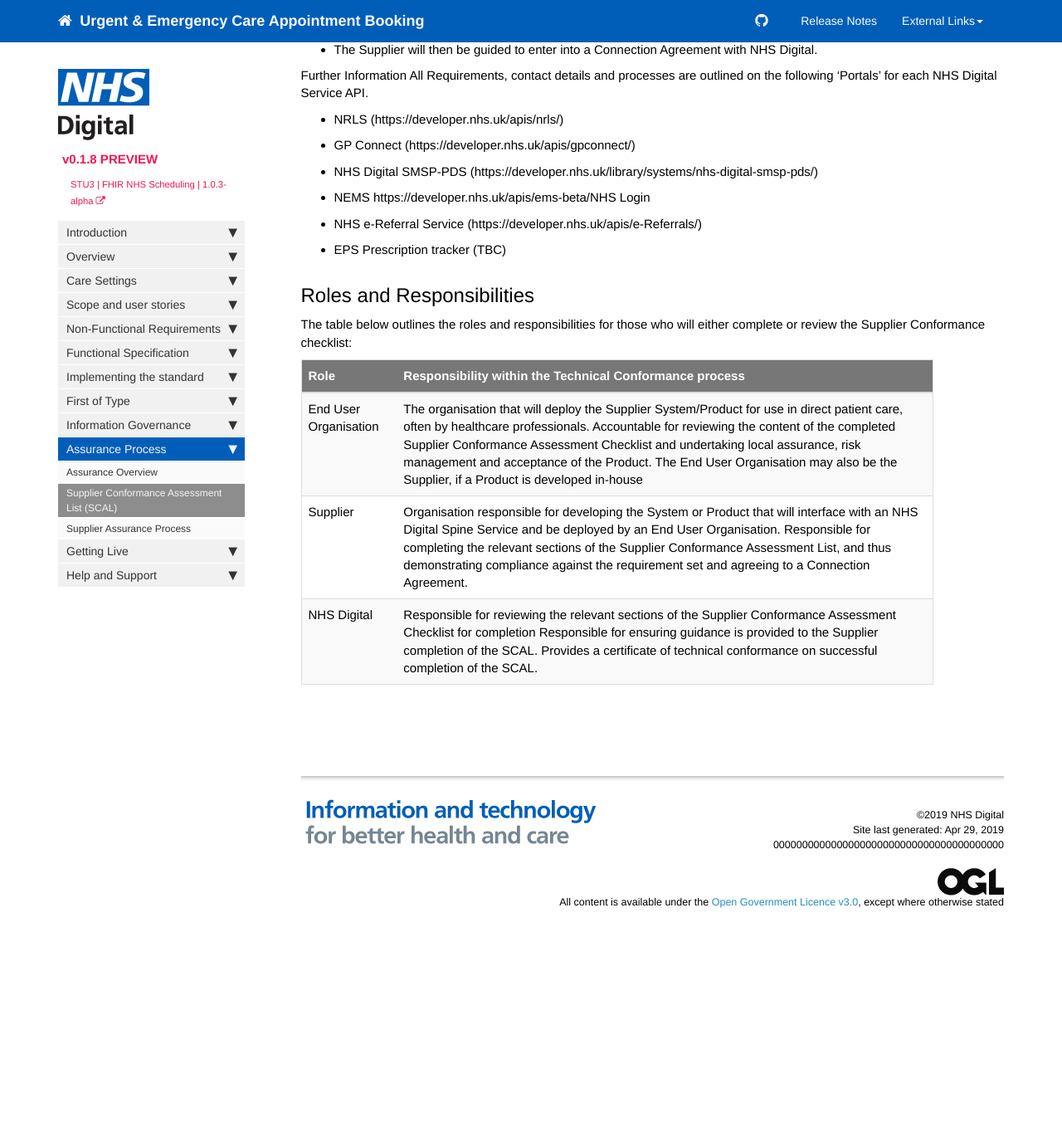
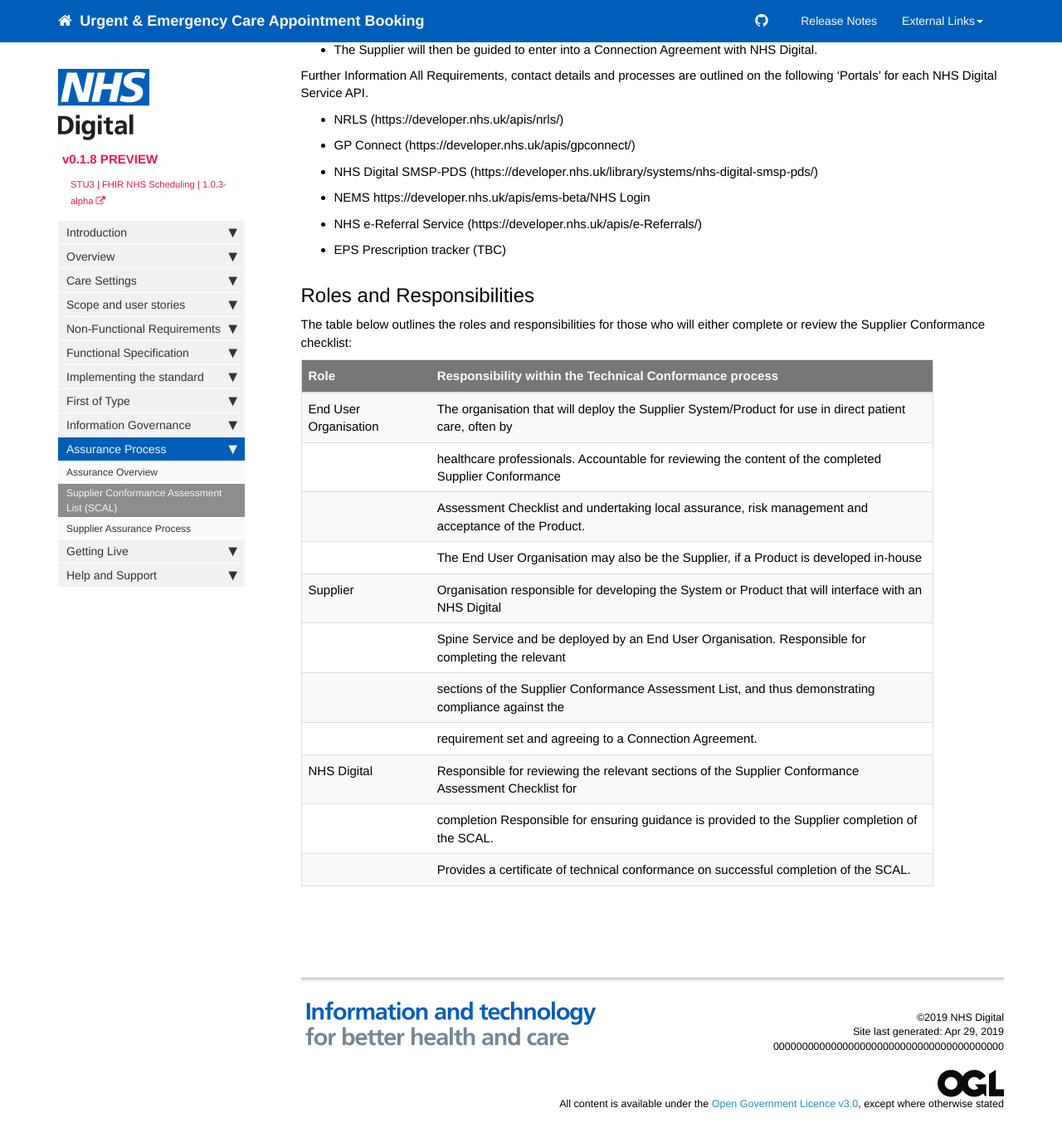
Before and after one commit to nhsd-a2si/docs-uec-appts, a Jekyll site: the page built from _pages/assurance/assurance_scal.md, in a window 1280 px wide and 1400 px high, scrolled down 925 px. Shown: the top 1376 px of the window at 83% size. Built offline with Jekyll 4.4.1, drawn with Linux system fonts in a browser that asks for light colours; nearby versions of some CDN libraries; before the commit the page ends 2082 px from its top, so only the background shows below that.

```diff
--- a/_pages/assurance/assurance_scal.md
+++ b/_pages/assurance/assurance_scal.md
@@ -33,8 +33,16 @@ All Requirements, contact details and processes are outlined on the following 'P
 
 The table below outlines the roles and responsibilities for those who will either complete or review the Supplier Conformance checklist:
 
-| Role                    | Responsibility within the Technical Conformance process |
-|-------------------------|---------------------------------------------------------|
-| End User Organisation   | The organisation that will deploy the Supplier System/Product for use in direct patient care, often by healthcare professionals. Accountable for reviewing the content of the completed Supplier Conformance   Assessment Checklist and undertaking local assurance, risk management and acceptance of the Product. The End User Organisation may also be the Supplier, if a Product is developed in-house |
-| Supplier                | Organisation responsible for developing the System or Product that will interface with an NHS Digital Spine Service and be deployed by an End User Organisation. Responsible for completing the relevant sections of the Supplier Conformance Assessment List, and thus demonstrating compliance against the requirement set and agreeing to a Connection Agreement. |
-| NHS Digital             | Responsible for reviewing the relevant sections of the Supplier Conformance Assessment Checklist for completion Responsible for ensuring guidance is provided to the Supplier completion of the SCAL. Provides a certificate of technical conformance on successful completion of the SCAL. |
+| Role                    | Responsibility within the Technical Conformance process                                                |
+|-------------------------|--------------------------------------------------------------------------------------------------------|
+| End User Organisation   | The organisation that will deploy the Supplier System/Product for use in direct patient care, often by |
+|                         | healthcare professionals. Accountable for reviewing the content of the completed Supplier Conformance  |
+|                         | Assessment Checklist and undertaking local assurance, risk management and acceptance of the Product.   |
+|                         | The End User Organisation may also be the Supplier, if a Product is developed in-house                 |
+| Supplier                | Organisation responsible for developing the System or Product that will interface with an NHS Digital  |
+|                         | Spine Service and be deployed by an End User Organisation. Responsible for completing the relevant     |
+|                         | sections of the Supplier Conformance Assessment List, and thus demonstrating compliance against the    |
+|                         | requirement set and agreeing to a Connection Agreement.                                                |
+| NHS Digital             | Responsible for reviewing the relevant sections of the Supplier Conformance Assessment Checklist for   |
+|                         | completion Responsible for ensuring guidance is provided to the Supplier completion of the SCAL.       |
+|                         | Provides a certificate of technical conformance on successful completion of the SCAL.                  |
```
